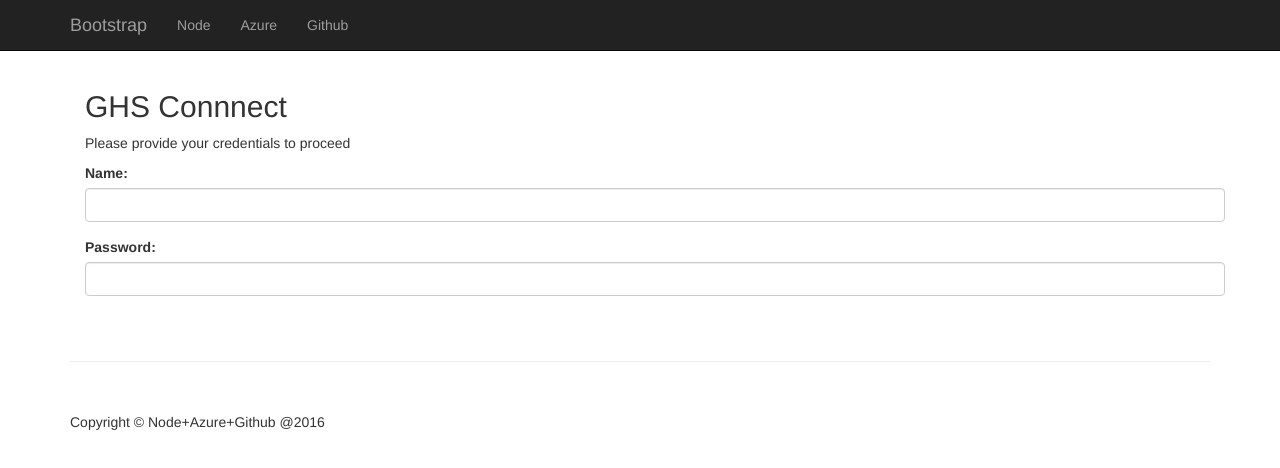
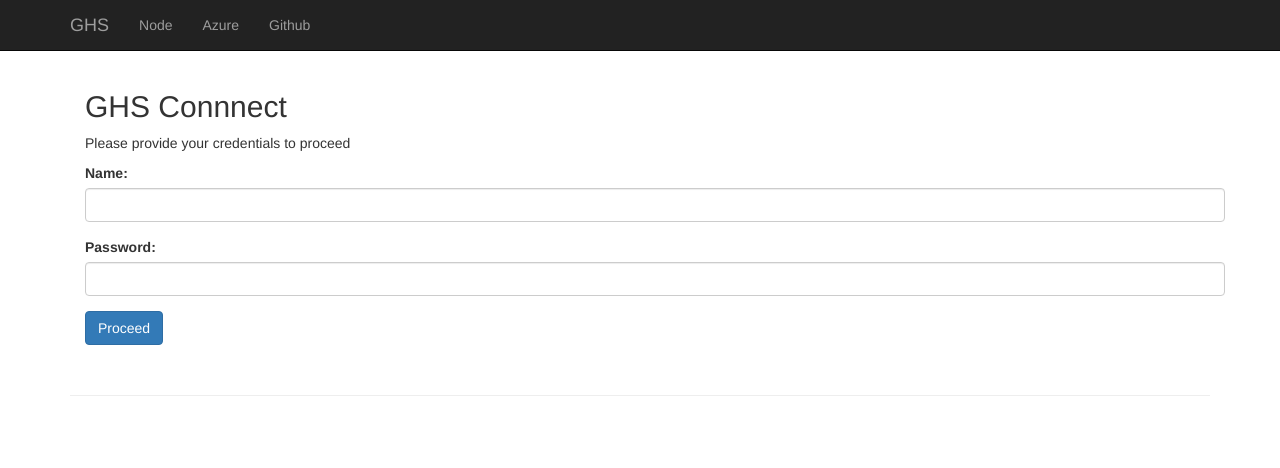
Before and after one commit to infantjoseph/AzureHosting, a website: page public/index.html in a window 1280 px wide. Drawn offline with Linux system fonts and the light colour scheme.

Commit message:
Submit Button

```diff
--- a/public/index.html
+++ b/public/index.html
@@ -39,7 +39,7 @@
                     <span class="icon-bar"></span>
                     <span class="icon-bar"></span>
                 </button>
-                <a class="navbar-brand" href="#">Bootstrap</a>
+                <a class="navbar-brand" href="#">GHS</a>
             </div>
             <!-- Collect the nav links, forms, and other content for toggling -->
             <div class="collapse navbar-collapse" id="bs-example-navbar-collapse-1">
@@ -82,6 +82,7 @@
 							  <label for="pwd">Password:</label>
 							  <input type="password" class="form-control" id="pwd">
 							</div>
+							<button type="submit" class="btn btn-primary">Proceed</button>
 						  </form>
 						</div>
                     </div>
@@ -101,13 +102,7 @@
         <hr>
 
         <!-- Footer -->
-        <footer>
-            <div class="row">
-                <div class="col-lg-12">
-                    <p>Copyright &copy; Node+Azure+Github @2016</p>
-                </div>
-            </div>
-        </footer>
+
 
     </div>
     <!-- /.container -->
```
